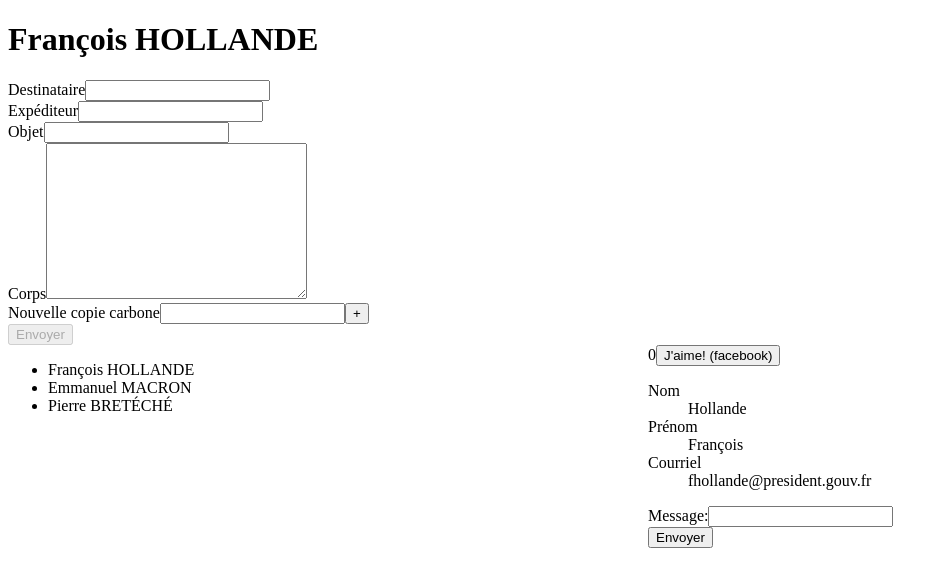
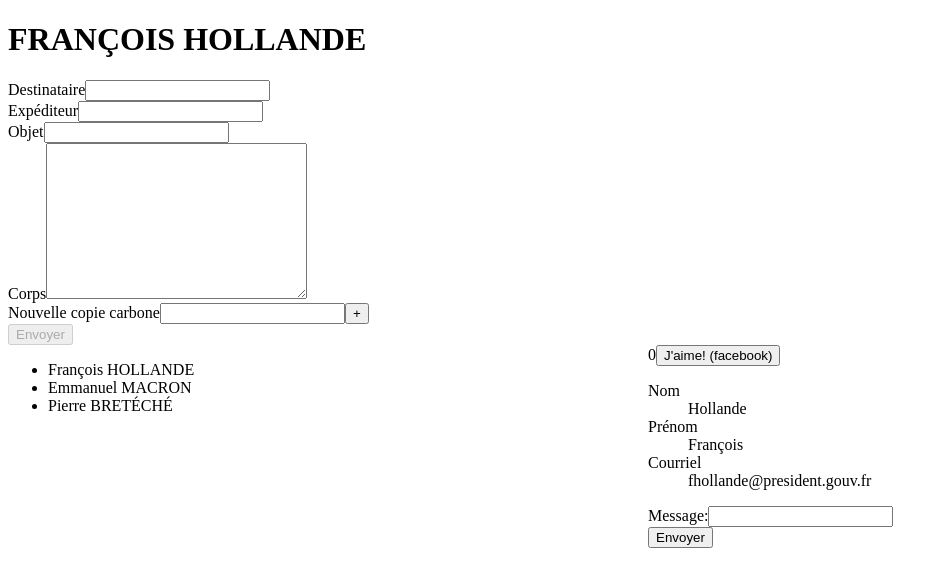
Before and after one commit to pbreteche/ng-geneve, an Angular app: page / in a window 1280 px wide. Shown: the top 586 px of the page, without its empty margins (0-948 px from the left). Built offline with nearby package versions, Linux system fonts and the light colour scheme; a web font is replaced by a local one.

Commit message:
minor changes

```diff
--- a/src/app/contact-send-mail/contact-send-mail.component.html
+++ b/src/app/contact-send-mail/contact-send-mail.component.html
@@ -20,7 +20,8 @@
     <textarea id="body" cols="30" rows="10" name="body"  [(ngModel)]="mail.body"></textarea>
   </div>
   <div *ngFor="let cc of mail.cc; let i=index; trackBy: trackByIndex">
-    <input type="text" id="cc{{i}}" name="cc{{i}}" [(ngModel)]="mail.cc[i]">
+    <label [htmlFor]="'cc' + i">cc:</label>
+    <input type="text" [id]="'cc'+i" name="cc{{i}}" [(ngModel)]="mail.cc[i]">
     <button (click)="removeCarbonCopy(i)">-</button>
   </div>
   <div class="form-group">
--- a/src/app/contact-title/contact-title.component.html
+++ b/src/app/contact-title/contact-title.component.html
@@ -1,3 +1,3 @@
 <h1>
-  {{ leContactDuTitre.fullName}}
+  {{ leContactDuTitre.fullName | uppercase }}
 </h1>
```
